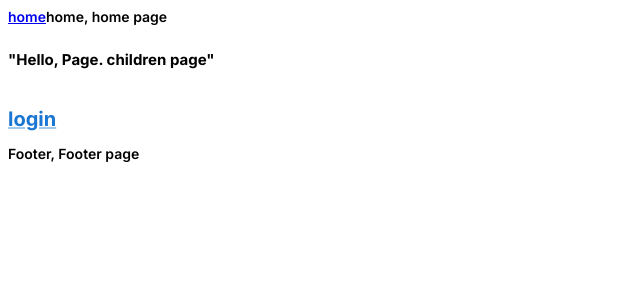
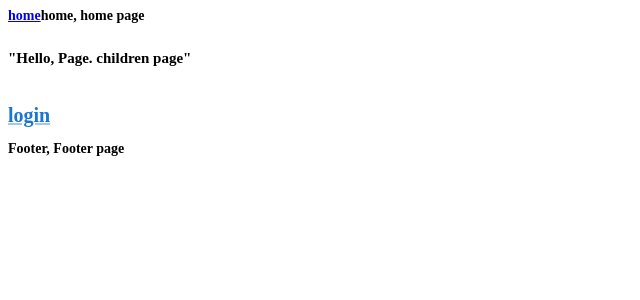
Before and after one commit to C-DYoung/project_ex, a Next.js app: page / in a window 1280 px wide. Shown: the top 300 px of the page, without its empty margins (0-640 px from the left). Built offline with nearby package versions, Linux system fonts and the light colour scheme.

Commit message:
fix : layout.tsx 파일 내부 코드 정리

```diff
--- a/src/app/layout.tsx
+++ b/src/app/layout.tsx
@@ -1,10 +1,8 @@
-import { Inter } from "next/font/google";
 import React from "react";
 import { Footer } from "./Footer";
 import { Home } from "./Home";
 import "./globals.css";
 
-const inter = Inter({ subsets: ["latin"] });
 
 interface Props {
   children?: React.ReactNode;
@@ -17,8 +15,8 @@
 
 export default function RootLayout({ children }: Props) {
   return (
-    <html lang="en">
-      <body className={inter.className}>
+    <html>
+      <body>
         <Home />
         {children}
         <Footer />
```
